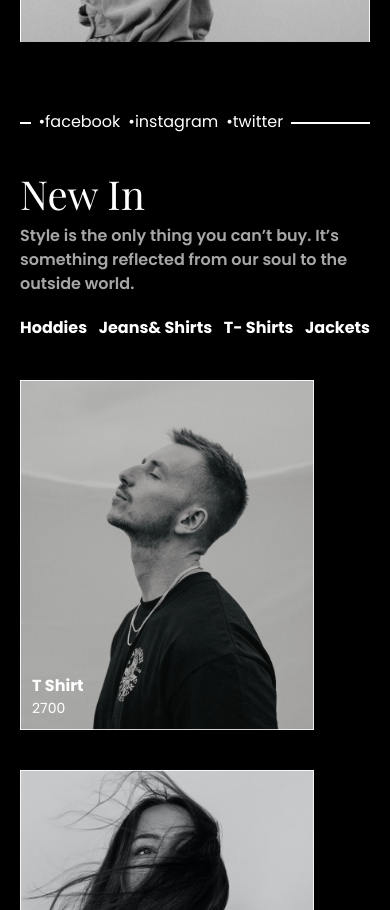
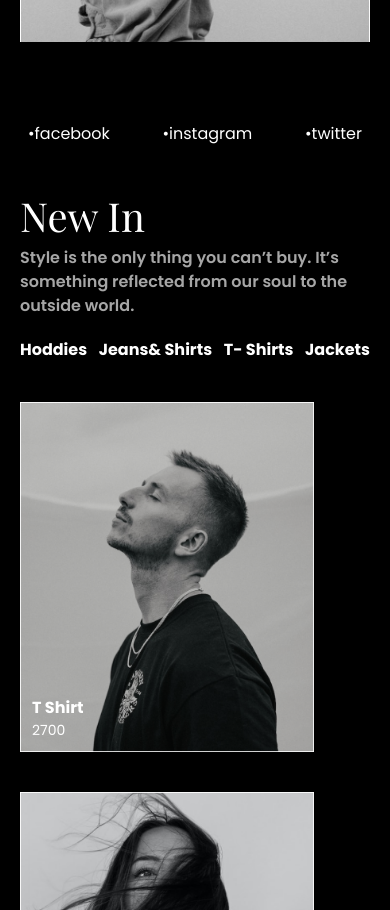
Before and after one commit to JaimeenMakavana/90s-fashion, a Next.js app: page / in a window 390 px wide. Shown: the part 1420-2330 px from the top of the page. Built offline with nearby package versions, Linux system fonts and the light colour scheme; a web font is replaced by a local one.

Commit message:
minor bug solve:design

```diff
--- a/src/components/Home/HomeFirstSection.tsx
+++ b/src/components/Home/HomeFirstSection.tsx
@@ -10,7 +10,7 @@ const HomeFirstSection = () => {
         <p className=" font-playfair text-playfair font-semibold max-w-[75%] md:w-full">
           Fashion is the armor to survive the reality of everyday life.
         </p>
-        <button className="w-fit mt-5 bg-white max-h-[50px] text-back py-3 px-4 cursor-pointer font-semibold ">
+        <button className="w-fit mt-5 bg-white max-h-[50px] text-back py-3 px-4 cursor-pointer font-semibold hover:bg-[#F6F4EB]">
           Shop Now
         </button>
       </div>
--- a/src/components/Home/HomeSecondSection.tsx
+++ b/src/components/Home/HomeSecondSection.tsx
@@ -14,14 +14,19 @@ const NewInCardData = [
 const HomeSecondSection = () => {
   return (
     <section className=" py-10 border-b-[2px] border-white md:mx-28">
-      <div className="h-[2px] bg-white relative">
+      <div className="flex justify-between gap-2 bg-back px-2 items-center    md:gap-10 md:hidden">
+        <p>&#x2022;facebook</p>
+        <p>&#x2022;instagram</p>
+        <p>&#x2022;twitter</p>
+      </div>
+      <div className="h-[2px] bg-white relative hidden md:block">
         <div className="flex justify-center gap-2 bg-back px-2 items-center absolute -top-3 left-[3%] md:left-[35%] md:gap-10">
           <p>&#x2022;facebook</p>
           <p>&#x2022;instagram</p>
           <p>&#x2022;twitter</p>
         </div>
       </div>
-      <div className=" grid py-10 gap-y-5 md:grid-cols-2">
+      <div className=" grid py-10 gap-y-5 gap-x-5 md:grid-cols-2">
         <div>
           <h1 className=" font-playfair text-playfair">New In</h1>
           <p className=" text-light font-semibold">
--- a/src/components/Home/HomeThirdSection.tsx
+++ b/src/components/Home/HomeThirdSection.tsx
@@ -28,7 +28,7 @@ const HomeThirdSection = () => {
             literally wear out before we retire them. We are here for you to
             bring &apos;90s fashion vibes again.
           </p>
-          <button className="w-fit mt-5 bg-white text-back py-3 px-4 cursor-pointer font-semibold ">
+          <button className="w-fit mt-5 bg-white text-back py-3 px-4 cursor-pointer font-semibold hover:bg-[#F6F4EB]">
             About Us
           </button>
         </div>
```
